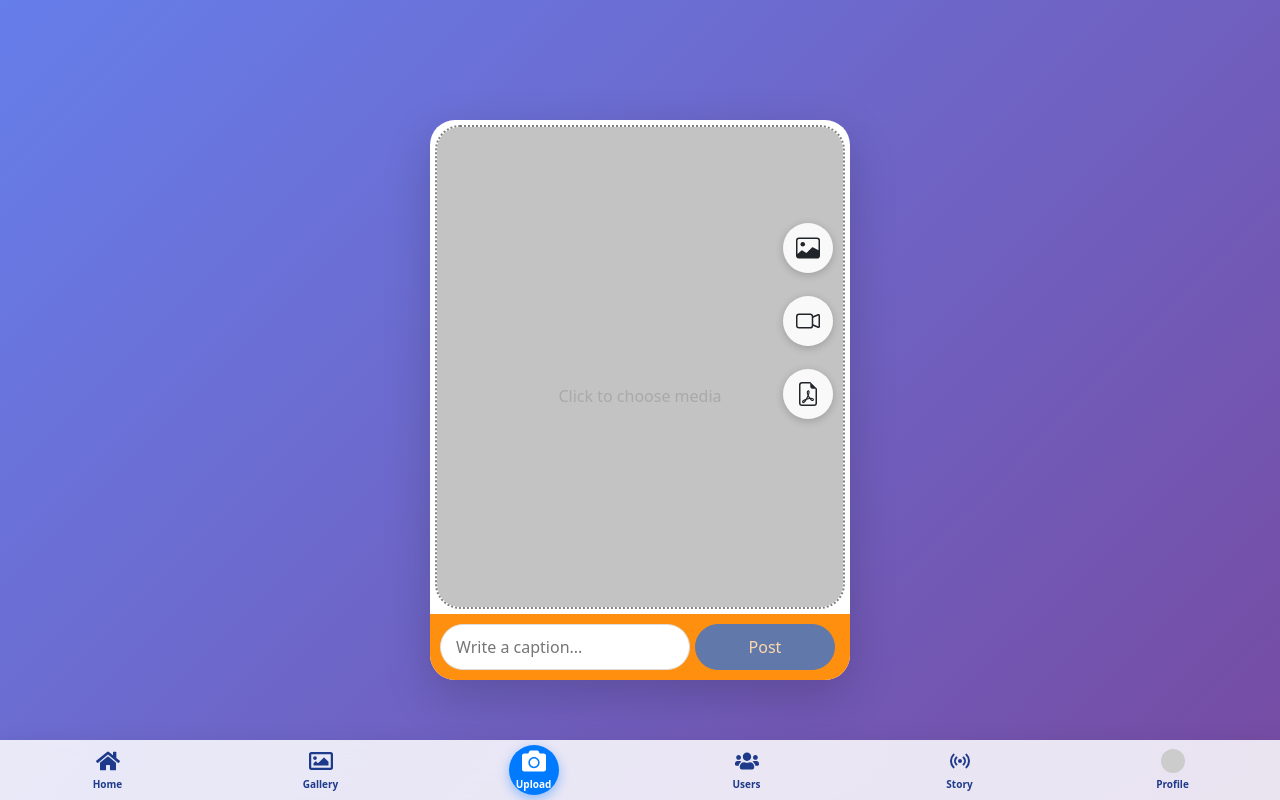
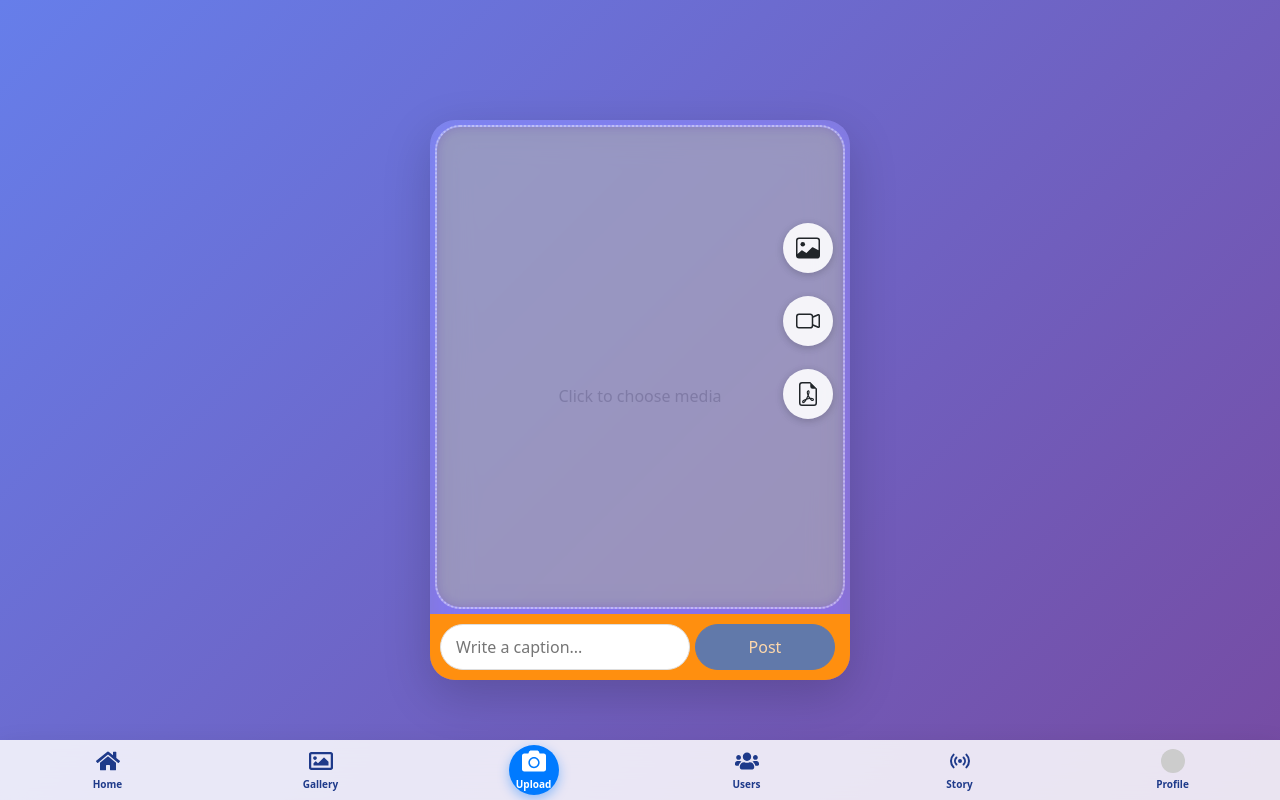
Before and after one commit to hridesh-bharati/jibzo, a React (Vite) app: page /user/new/post in a window 1280 px wide. Built offline with nearby package versions, Linux system fonts and the light colour scheme; no server answers; the database is empty; sample sign-in values are in the browser's storage.

Commit message:
Capture2

```diff
--- a/src/assets/uploads/UploadPost.css
+++ b/src/assets/uploads/UploadPost.css
@@ -1,22 +1,34 @@
 .upload-section {
   width: 100%;
-  height: 100vh;
+  min-height: 100vh;
   background: linear-gradient(135deg, #667eea 0%, #764ba2 100%);
   display: flex;
   justify-content: center;
   align-items: center;
+  perspective: 1000px;
+  /* for 3D tilt effect */
+  padding: 20px;
+  box-sizing: border-box;
 }
 
 .mobile-card {
+  background: rgba(255, 255, 255, 0.15);
+  /* glassmorphism effect */
+  backdrop-filter: blur(20px) saturate(150%);
   position: relative;
   width: 95%;
   max-width: 420px;
   height: 70vh;
-  background: #fff;
   border-radius: 25px;
   overflow: hidden;
   display: flex;
   flex-direction: column;
+}
+
+/* 3D tilt on hover */
+.mobile-card:hover {
+  transform: rotateX(5deg) rotateY(-5deg) scale(1.02);
+  box-shadow: 0 25px 50px rgba(0, 0, 0, 0.4);
 }
 
 .preview-container {
@@ -25,12 +37,15 @@
   display: flex;
   justify-content: center;
   align-items: center;
-  background: rgb(255, 255, 255);
-  backdrop-filter: blur(6px);
-  border: 2px dotted gray;
+  background: rgba(255, 255, 255, 0.2);
+  /* glassmorphism overlay */
+  backdrop-filter: blur(12px);
   border-radius: 25px;
   overflow: hidden;
   margin: 5px;
+  border: 2px dotted rgba(255, 255, 255, 0.3);
+  box-shadow: inset 0 0 10px rgba(90, 30, 255, 0.356);
+  transition: transform 0.3s ease;
 }
 
 .img-preview,
```
